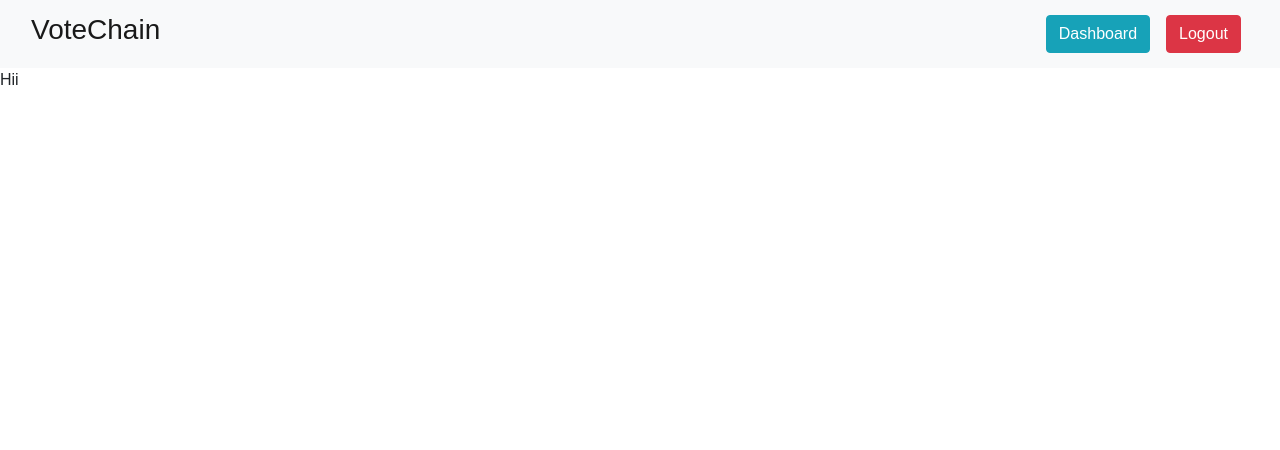
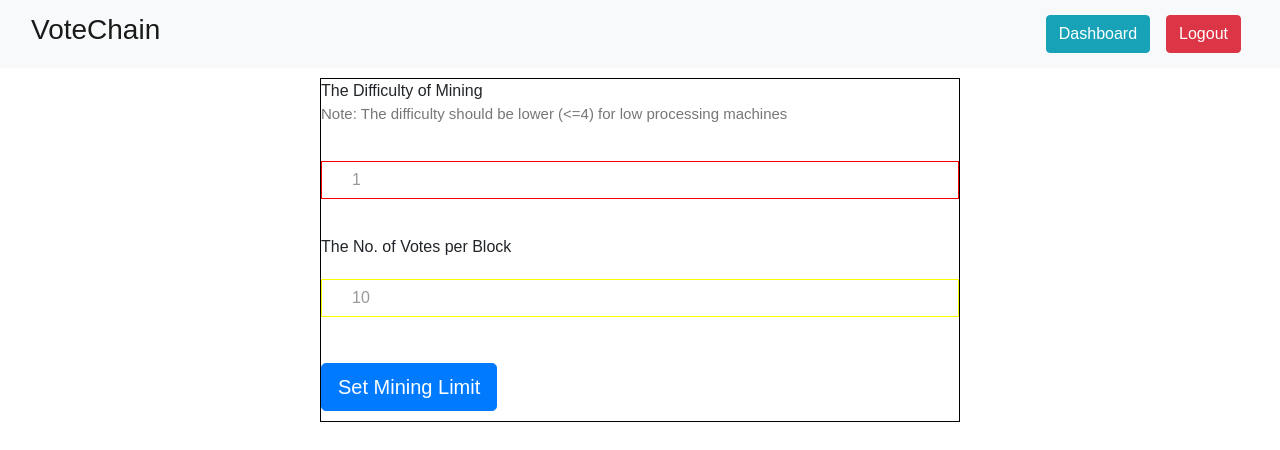
Before and after one commit to JAIVAL8/Decentralized-Voting-using-Blockchain, a React (Create React App) app in the folder client/: page /admin in a window 1280 px wide. Shown: the top 450 px of the page. Built offline with nearby package versions, Linux system fonts and the light colour scheme; no server answers; sample sign-in values are in the browser's storage.

Commit message:
added mining limit in client

```diff
--- a/client/package.json
+++ b/client/package.json
@@ -2,7 +2,7 @@
   "name": "frontend",
   "version": "0.1.0",
   "private": true,
-  "proxy": "http://localhost:5000 ",
+  "proxy": "http://localhost:5000",
   "dependencies": {
     "@testing-library/jest-dom": "^5.11.10",
     "@testing-library/react": "^11.2.6",
--- /dev/null
+++ b/client/src/components/Admin.css
@@ -0,0 +1,15 @@
+.input-fild {
+  width: 50%;
+  margin: 10px auto;
+  border: 1px solid black;
+}
+
+#max {
+  border: 1px solid yellow;
+  margin: 20px auto;
+}
+
+#diff {
+  border: 1px solid red;
+  margin: 20px auto;
+}
--- a/client/src/components/Admin.js
+++ b/client/src/components/Admin.js
@@ -1,13 +1,97 @@
-import React, { useContext, useLayoutEffect } from "react";
+import React, { useLayoutEffect, useState } from "react";
 import { useHistory } from "react-router-dom";
+import { ToastContainer, toast } from "react-toastify";
+import "react-toastify/dist/ReactToastify.css";
 
+import "./Admin.css";
 export const Admin = () => {
   const history = useHistory();
+  const [difficulty, setDifficulty] = useState();
+  const [max, setMax] = useState();
   useLayoutEffect(() => {
     if (JSON.parse(localStorage.getItem("user")).isAdmin === false) {
       history.push("/");
     }
   }, []);
 
-  return <div>Hii</div>;
+  const postData = () => {
+    if (!difficulty || !max) {
+      return;
+    }
+    console.log(difficulty, " ", typeof difficulty);
+    console.log(max, " ", typeof max);
+
+    fetch("http://localhost:4001/broadcast-node-mininglimit", {
+      method: "post",
+      headers: {
+        "Content-Type": "application/json",
+      },
+      body: JSON.stringify({
+        diff: difficulty,
+        max,
+      }),
+    })
+      .then((res) => res.json())
+      .then((data) => {
+        if (data.error) {
+          toast.error(data.error, {
+            position: "top-center",
+          });
+        } else {
+          toast.success(data.message, {
+            position: "top-center",
+          });
+        }
+      })
+      .catch((err) => {
+        console.log(err);
+      });
+  };
+
+  return (
+    <>
+      <div className="input-fild">
+        <span>The Difficulty of Mining</span>
+        <p>
+          Note: The difficulty should be lower {`(<=4)`} for low processing
+          machines
+        </p>
+        <div className="form-group">
+          <label htmlFor="diff">
+            <i className="zmdi zmdi-walk material-icons-name"></i>
+          </label>
+          <input
+            id="diff"
+            type="number"
+            value={difficulty}
+            onChange={(e) => setDifficulty(e.target.value)}
+            autoComplete="off"
+            placeholder="1"
+          />
+        </div>
+        <div className="form-group">
+          <span>The No. of Votes per Block</span>
+          <label htmlFor="max">
+            <i className="zmdi zmdi-walk material-icons-name"></i>
+          </label>
+          <input
+            id="max"
+            type="number"
+            value={max}
+            onChange={(e) => setMax(e.target.value)}
+            autoComplete="off"
+            placeholder="10"
+          />
+        </div>
+        <button
+          style={{ margin: "10px auto", alignItems: "center" }}
+          class="btn btn-primary btn-lg"
+          onClick={() => postData()}
+        >
+          Set Mining Limit
+        </button>
+      </div>
+      <ToastContainer />
+    </>
+  );
 };
--- a/client/src/components/Login.js
+++ b/client/src/components/Login.js
@@ -267,6 +267,7 @@ function Login() {
                     <i className="zmdi zmdi-account  material-icons-name"></i>
                   </label>
                   <input
+                    id="aadharNo"
                     type="number"
                     value={aadharNo}
                     onChange={(e) => setAadharNo(e.target.value)}
@@ -279,6 +280,7 @@ function Login() {
                     <i className="zmdi zmdi-lock material-icons-name"></i>
                   </label>
                   <input
+                    id="password"
                     type="password"
                     value={password}
                     onChange={(e) => setPassword(e.target.value)}
--- a/client/src/components/SignUp.js
+++ b/client/src/components/SignUp.js
@@ -146,6 +146,7 @@ function SignUp() {
                     <i className="zmdi zmdi-account material-icons-name"></i>
                   </label>
                   <input
+                    id="aadharNo"
                     type="number"
                     value={aadharNo}
                     onChange={(e) => setAadharNo(e.target.value)}
@@ -158,6 +159,7 @@ function SignUp() {
                     <i className="zmdi zmdi-email  material-icons-name"></i>
                   </label>
                   <input
+                    id="email"
                     type="email"
                     value={email}
                     onChange={(e) => setEmail(e.target.value)}
@@ -171,6 +173,7 @@ function SignUp() {
                   </label>
                   <input
                     type="number"
+                    id="phone"
                     value={phone}
                     onChange={(e) => setPhone(e.target.value)}
                     autoComplete="off"
@@ -178,7 +181,7 @@ function SignUp() {
                   />
                 </div>
                 <div className="form-group">
-                  <label htmlFor="gender">
+                  <label htmlFor="exampleFormControlSelect1">
                     <i className="zmdi zmdi-male-female material-icons-name"></i>
                   </label>
                   {/* <input
@@ -214,6 +217,7 @@ function SignUp() {
                     <i className="zmdi zmdi-walk material-icons-name"></i>
                   </label>
                   <input
+                    id="age"
                     type="number"
                     value={age}
                     onChange={(e) => setAge(e.target.value)}
@@ -222,7 +226,7 @@ function SignUp() {
                   />
                 </div>
                 <div className="form-group">
-                  <label htmlFor="location">
+                  <label htmlFor="exampleFormControlSelect1">
                     <i className="zmdi zmdi-pin material-icons-name"></i>
                   </label>
                   {/* <input
@@ -258,6 +262,7 @@ function SignUp() {
                     <i className="zmdi zmdi-lock material-icons-name"></i>
                   </label>
                   <input
+                    id="password"
                     type="password"
                     value={password}
                     onChange={(e) => setPassword(e.target.value)}
@@ -270,6 +275,7 @@ function SignUp() {
                     <i className="zmdi zmdi-lock material-icons-name"></i>
                   </label>
                   <input
+                    id="cpassword"
                     type="password"
                     value={confirmpass}
                     onChange={(e) => setConfirmPass(e.target.value)}
```
Also changed, not shown: 1 other file (tests, documents, lock files or other folders).
